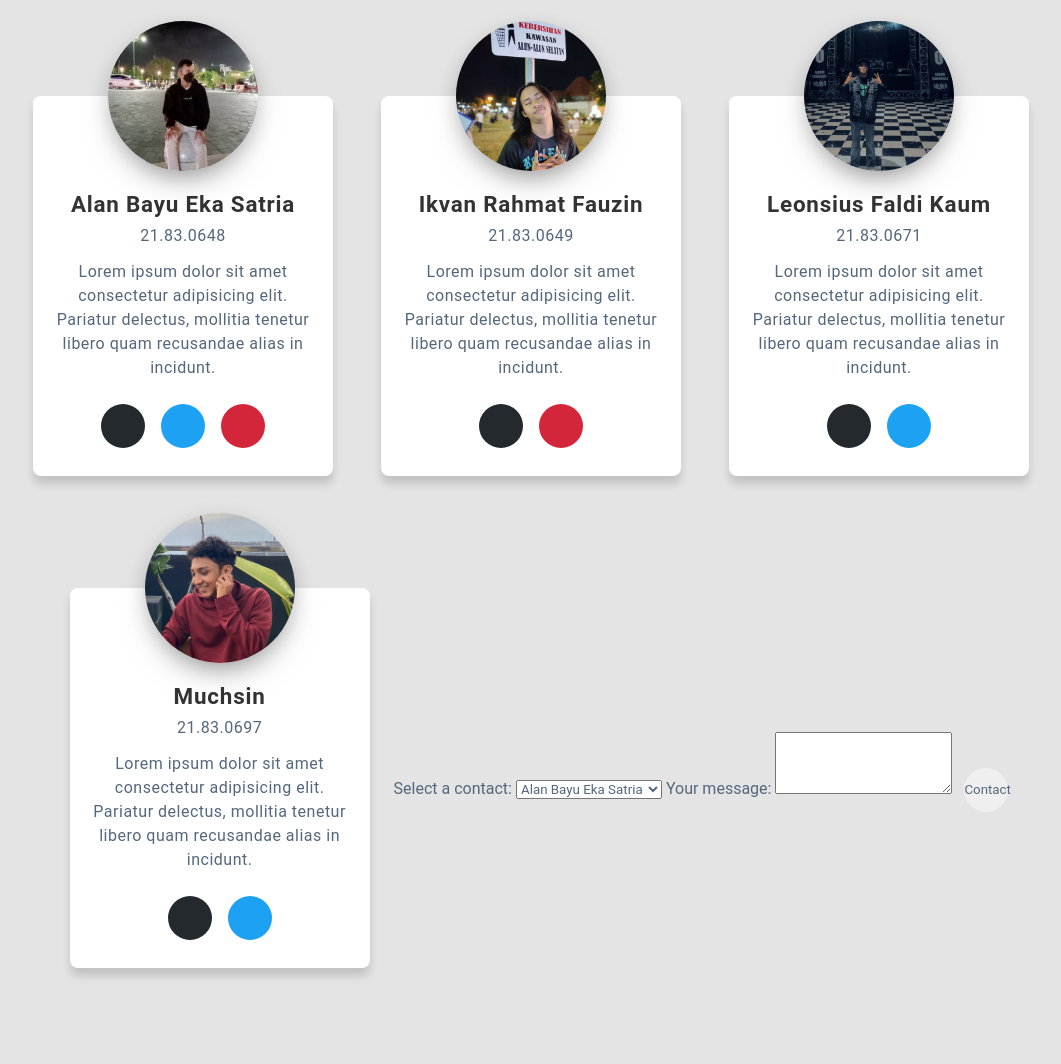
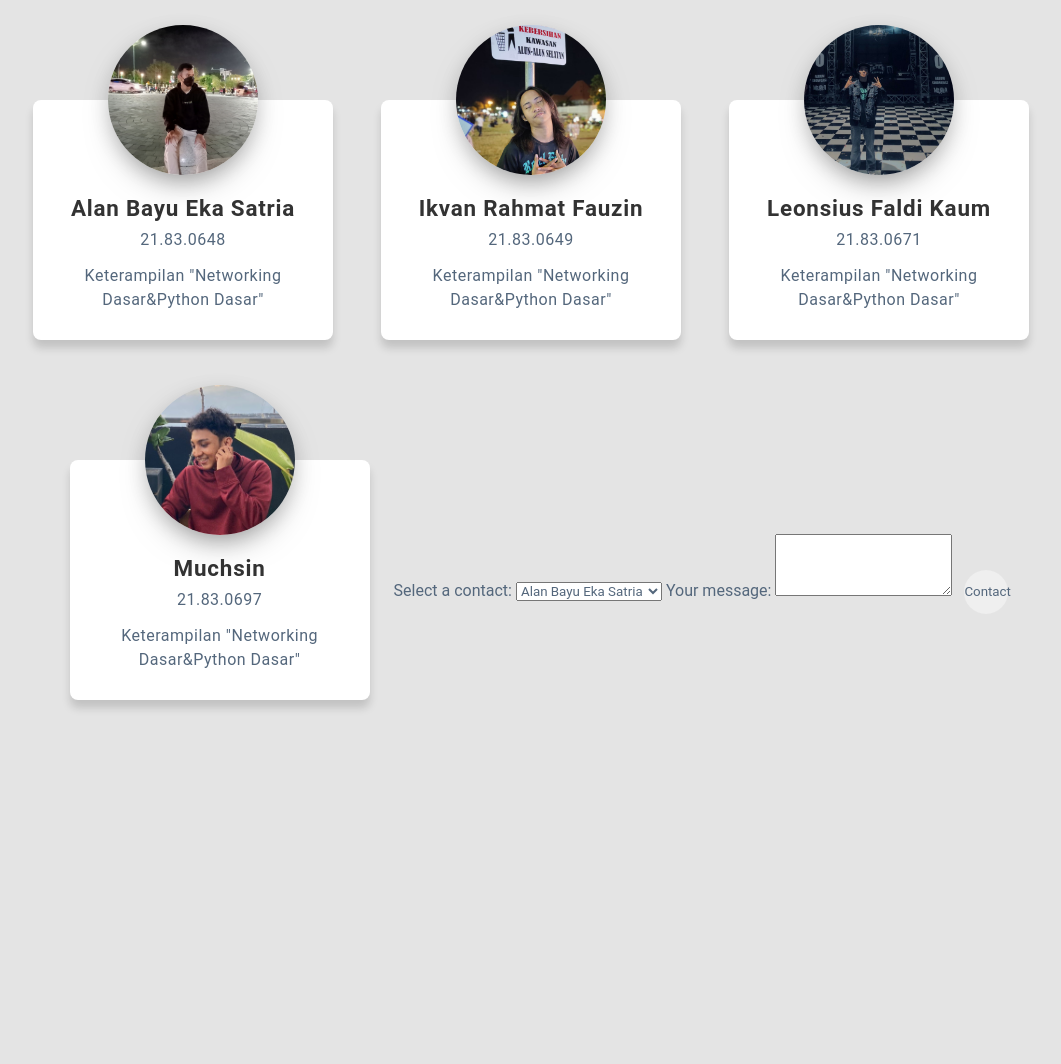
Before and after one commit to abes192/webapp, a Flask app: page / in a window 1280 px wide. Shown: the whole page, without its empty margins (109-1170 px from the left). After the commit the page ends 709 px from the top, so only its background shows below. Run offline with Flask 2, Linux system fonts and the light colour scheme; data that the repository does not hold is empty.

Commit message:
Update index.html

```diff
--- a/templates/index.html
+++ b/templates/index.html
@@ -15,12 +15,7 @@
         </div>
         <p class="name">Alan Bayu Eka Satria</p>
         <p>21.83.0648</p>
-        <p>Lorem ipsum dolor sit amet consectetur adipisicing elit. Pariatur delectus, mollitia tenetur libero quam recusandae alias in incidunt.</p>
-        <div class="socials">
-            <button class="github"><i class="fab fa-github"></i></button>
-            <button class="twitter"><i class="fab fa-twitter"></i></button>
-            <button class="pinterest"><i class="fab fa-pinterest-p"></i></button>
-        </div>
+        <p>Keterampilan "Networking Dasar&Python Dasar"</p>
     </div>
 
     <div class="card">
@@ -29,11 +24,7 @@
         </div>
         <p class="name">Ikvan Rahmat Fauzin</p>
         <p>21.83.0649</p>
-        <p>Lorem ipsum dolor sit amet consectetur adipisicing elit. Pariatur delectus, mollitia tenetur libero quam recusandae alias in incidunt.</p>
-        <div class="socials">
-            <button class="github"><i class="fab fa-github"></i></button>
-            <button class="pinterest"><i class="fab fa-pinterest-p"></i></button>
-        </div>
+        <p>Keterampilan "Networking Dasar&Python Dasar"</p>
     </div>
 
     <div class="card">
@@ -42,11 +33,7 @@
         </div>
         <p class="name">Leonsius Faldi Kaum</p>
         <p>21.83.0671</p>
-        <p>Lorem ipsum dolor sit amet consectetur adipisicing elit. Pariatur delectus, mollitia tenetur libero quam recusandae alias in incidunt.</p>
-        <div class="socials">
-            <button class="github"><i class="fab fa-github"></i></button>
-            <button class="twitter"><i class="fab fa-twitter"></i></button>
-        </div>
+        <p>Keterampilan "Networking Dasar&Python Dasar"</p>
     </div>
 
     <div class="card">
@@ -55,11 +42,7 @@
         </div>
         <p class="name">Muchsin</p>
         <p>21.83.0697</p>
-        <p>Lorem ipsum dolor sit amet consectetur adipisicing elit. Pariatur delectus, mollitia tenetur libero quam recusandae alias in incidunt.</p>
-        <div class="socials">
-            <button class="github"><i class="fab fa-github"></i></button>
-            <button class="twitter"><i class="fab fa-twitter"></i></button>
-        </div>
+        <p>Keterampilan "Networking Dasar&Python Dasar"</p>
     </div>
 
     <!-- Form for Contact Submission -->
```
